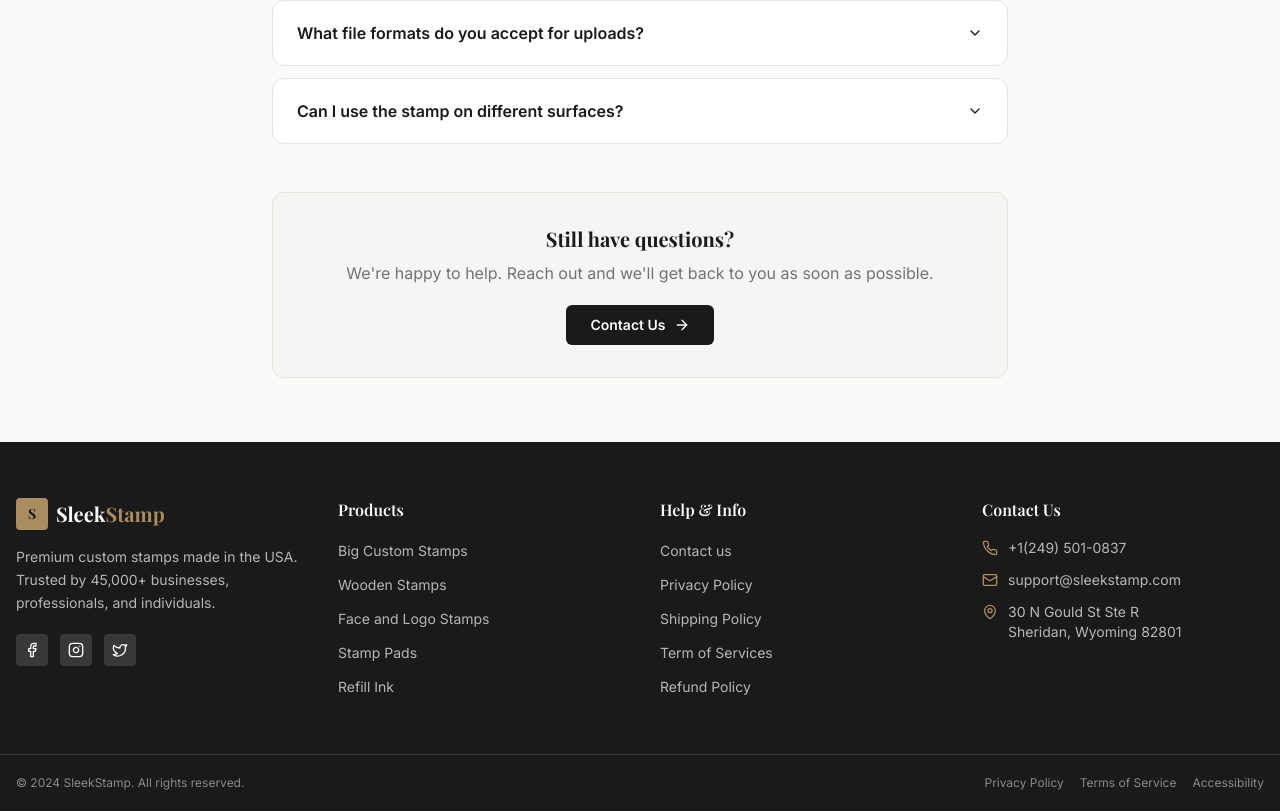
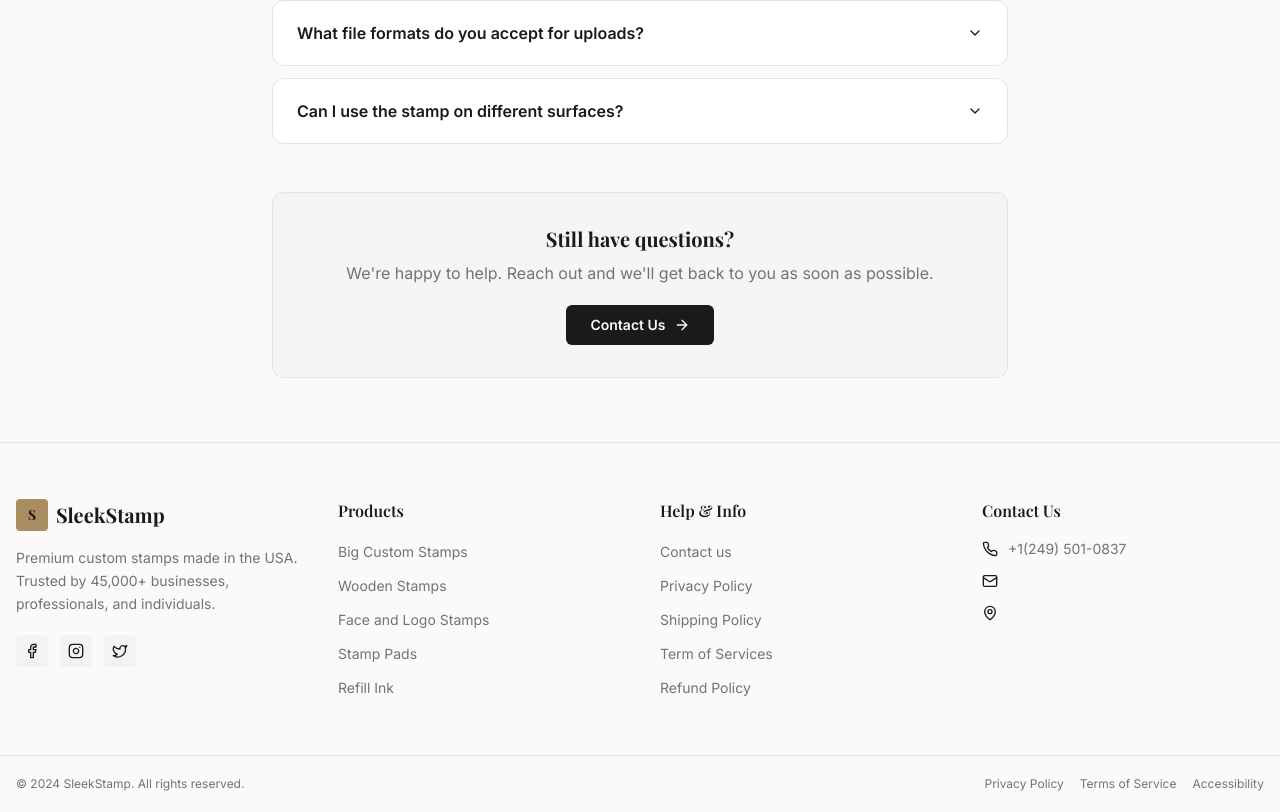
Before and after one commit to Paras-Chhabra/SleekStamp, a React (Vite) app: page /faq in a window 1280 px wide. Shown: the part 955-1767 px from the top of the page. Built offline with nearby package versions, Linux system fonts and the light colour scheme; the HTML template or start-up script is replaced by a standard one.

Commit message:
Refine UI colors and restyle cart buttons

```diff
--- a/src/components/Footer.tsx
+++ b/src/components/Footer.tsx
@@ -3,7 +3,7 @@ import { Facebook, Instagram, Twitter, Mail, Phone, MapPin } from "lucide-react"
 
 export default function Footer() {
   return (
-    <footer className="bg-navy text-primary-foreground">
+    <footer className="bg-background border-t border-border">
       <div className="container mx-auto px-4 py-14">
         <div className="grid grid-cols-1 md:grid-cols-2 lg:grid-cols-4 gap-10">
           {/* Brand */}
@@ -12,11 +12,11 @@ export default function Footer() {
               <div className="w-8 h-8 bg-gold rounded flex items-center justify-center">
                 <span className="text-accent-foreground font-display font-bold text-sm">S</span>
               </div>
-              <span className="font-display font-bold text-xl text-primary-foreground">
-                Sleek<span className="text-gold">Stamp</span>
+              <span className="font-display font-bold text-xl text-foreground">
+                Sleek<span className="text-foreground">Stamp</span>
               </span>
             </div>
-            <p className="text-sm text-primary-foreground/70 font-body leading-relaxed mb-5">
+            <p className="text-sm text-muted-foreground font-body leading-relaxed mb-5">
               Premium custom stamps made in the USA. Trusted by 45,000+ businesses, professionals, and individuals.
             </p>
             <div className="flex gap-3">
@@ -24,7 +24,7 @@ export default function Footer() {
                 <a
                   key={i}
                   href="#"
-                  className="w-8 h-8 rounded bg-navy-light flex items-center justify-center hover:bg-gold hover:text-accent-foreground transition-smooth"
+                  className="w-8 h-8 rounded bg-secondary flex items-center justify-center hover:bg-foreground hover:text-white transition-smooth"
                 >
                   <Icon className="w-4 h-4" />
                 </a>
@@ -34,7 +34,7 @@ export default function Footer() {
 
           {/* Products */}
           <div>
-            <h4 className="font-display font-semibold text-base mb-4 text-primary-foreground">Products</h4>
+            <h4 className="font-display font-semibold text-base mb-4 text-foreground">Products</h4>
             <ul className="space-y-2.5">
               {[
                 ["Big Custom Stamps", "/products?category=custom-stamps"],
@@ -46,7 +46,7 @@ export default function Footer() {
                 <li key={label}>
                   <Link
                     to={href}
-                    className="text-sm text-primary-foreground/70 hover:text-gold transition-smooth font-body"
+                    className="text-sm text-muted-foreground hover:text-foreground transition-smooth font-body"
                   >
                     {label}
                   </Link>
@@ -57,7 +57,7 @@ export default function Footer() {
 
           {/* Help */}
           <div>
-            <h4 className="font-display font-semibold text-base mb-4 text-primary-foreground">Help & Info</h4>
+            <h4 className="font-display font-semibold text-base mb-4 text-foreground">Help & Info</h4>
             <ul className="space-y-2.5">
               {[
                 ["Contact us", "/contact"],
@@ -69,7 +69,7 @@ export default function Footer() {
                 <li key={label}>
                   <Link
                     to={href}
-                    className="text-sm text-primary-foreground/70 hover:text-gold transition-smooth font-body"
+                    className="text-sm text-muted-foreground hover:text-foreground transition-smooth font-body"
                   >
                     {label}
                   </Link>
@@ -80,18 +80,18 @@ export default function Footer() {
 
           {/* Contact */}
           <div>
-            <h4 className="font-display font-semibold text-base mb-4 text-primary-foreground">Contact Us</h4>
+            <h4 className="font-display font-semibold text-base mb-4 text-foreground">Contact Us</h4>
             <ul className="space-y-3">
-              <li className="flex items-start gap-2.5 text-sm text-primary-foreground/70 font-body">
-                <Phone className="w-4 h-4 mt-0.5 shrink-0 text-gold" />
-                <a href="https://wa.me/12495010837" target="_blank" rel="noopener noreferrer" className="hover:text-gold transition-smooth">+1(249) 501-0837</a>
+              <li className="flex items-start gap-2.5 text-sm text-muted-foreground font-body">
+                <Phone className="w-4 h-4 mt-0.5 shrink-0 text-foreground" />
+                <a href="https://wa.me/12495010837" target="_blank" rel="noopener noreferrer" className="hover:text-foreground transition-smooth">+1(249) 501-0837</a>
               </li>
               <li className="flex items-start gap-2.5 text-sm text-primary-foreground/70 font-body">
-                <Mail className="w-4 h-4 mt-0.5 shrink-0 text-gold" />
-                <a href="mailto:support@sleekstamp.com" className="hover:text-gold transition-smooth">support@sleekstamp.com</a>
+                <Mail className="w-4 h-4 mt-0.5 shrink-0 text-foreground" />
+                <a href="mailto:support@sleekstamp.com" className="hover:text-foreground transition-smooth">support@sleekstamp.com</a>
               </li>
               <li className="flex items-start gap-2.5 text-sm text-primary-foreground/70 font-body">
-                <MapPin className="w-4 h-4 mt-0.5 shrink-0 text-gold" />
+                <MapPin className="w-4 h-4 mt-0.5 shrink-0 text-foreground" />
                 <span>30 N Gould St Ste R<br />Sheridan, Wyoming 82801</span>
               </li>
             </ul>
@@ -99,9 +99,9 @@ export default function Footer() {
         </div>
       </div>
 
-      <div className="border-t border-navy-light">
+      <div className="border-t border-border">
         <div className="container mx-auto px-4 py-5 flex flex-col sm:flex-row items-center justify-between gap-3">
-          <p className="text-xs text-primary-foreground/50 font-body">
+          <p className="text-xs text-muted-foreground font-body">
             © 2024 SleekStamp. All rights reserved.
           </p>
           <div className="flex gap-4">
@@ -109,7 +109,7 @@ export default function Footer() {
               <a
                 key={item}
                 href="#"
-                className="text-xs text-primary-foreground/50 hover:text-gold transition-smooth font-body"
+                className="text-xs text-muted-foreground hover:text-foreground transition-smooth font-body"
               >
                 {item}
               </a>
--- a/src/pages/Cart.tsx
+++ b/src/pages/Cart.tsx
@@ -128,14 +128,14 @@ export default function Cart() {
                       </span>
                       <Link
                         to={`/products/${item.slug || item.productId.split('/').pop()}?editId=${item.id}`}
-                        className="p-1.5 bg-yellow-400 text-navy hover:bg-yellow-500 transition-smooth rounded shadow-sm"
+                        className="p-1.5 border border-amber-400 text-amber-600 hover:bg-amber-50 transition-smooth rounded"
                         title="Edit item"
                       >
                         <Pencil className="w-4 h-4" />
                       </Link>
                       <button
                         onClick={() => removeItem(item.id)}
-                        className="p-1.5 bg-red-500 text-white hover:bg-red-600 transition-smooth rounded shadow-sm"
+                        className="p-1.5 border border-red-500 text-red-600 hover:bg-red-50 transition-smooth rounded"
                         title="Delete item"
                       >
                         <Trash2 className="w-4 h-4" />
```
Also changed, not shown: src/pages/Index.tsx (+21 -21 lines).
